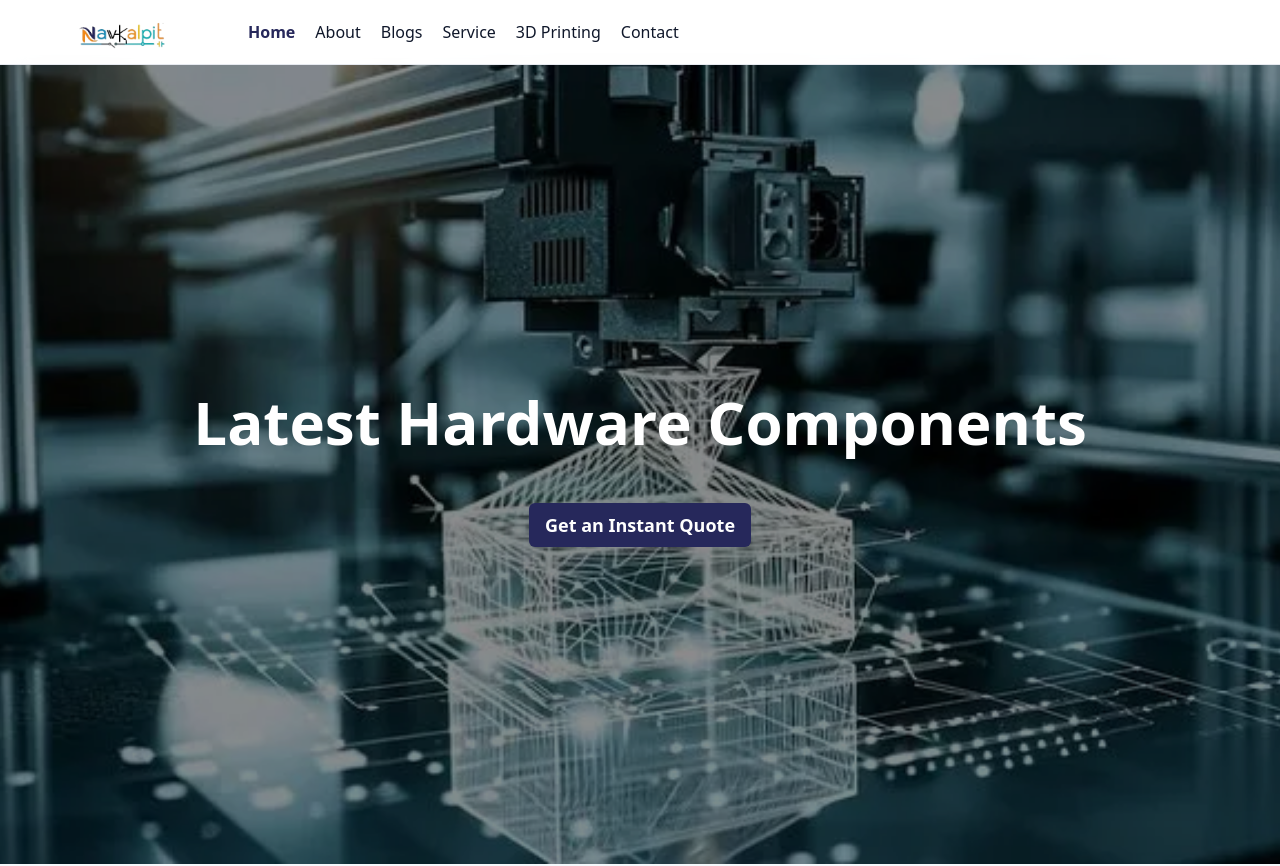
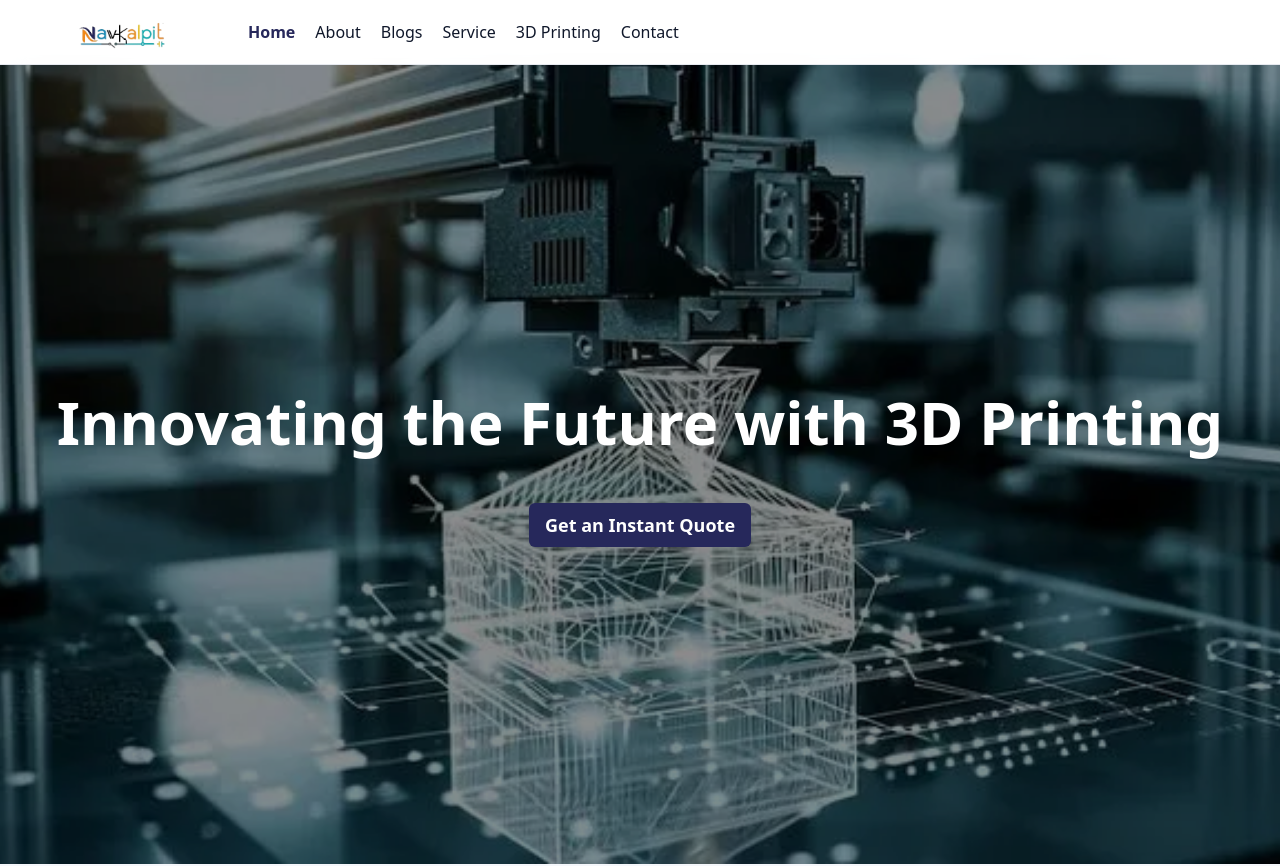
Before and after one commit to Mihirjadav/Navkalpit, a React app: page / in a window 1280 px wide. Shown: the top 866 px of the page. Built offline with nearby package versions, Linux system fonts and the light colour scheme; some icons are missing; the HTML template or start-up script is replaced by a standard one.

Commit message:
Redesign some component

```diff
--- a/src/components/HeroCarousel.jsx
+++ b/src/components/HeroCarousel.jsx
@@ -9,19 +9,19 @@ const slides = [
   {
     id: 1,
     img: Design1,
-    title: `High-Quality 3D Printing, Delivered Fast.`,
+    title: `Next-Gen 3D Printing for Every Creator`,
     // subtitle: `Your trusted partner for reliable and affordable PCB prototyping and manufacturing services.`,
   },
   {
     id: 2,
     img: Design4,
-    title: "Latest Hardware Components",
+    title: "Innovating the Future with 3D Printing",
     // subtitle: "Upgrade your system with top brands",
   },
   {
     id: 3,
     img: Design3,
-    title: "Custom PC Builds",
+    title: "Smart, Fast & Reliable 3D Printing Services",
     // subtitle: "Tailored solutions for gamers & creators",
   },
 ];
```
